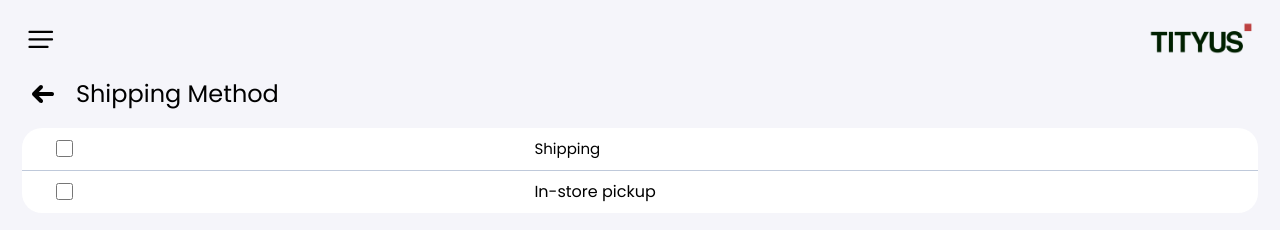
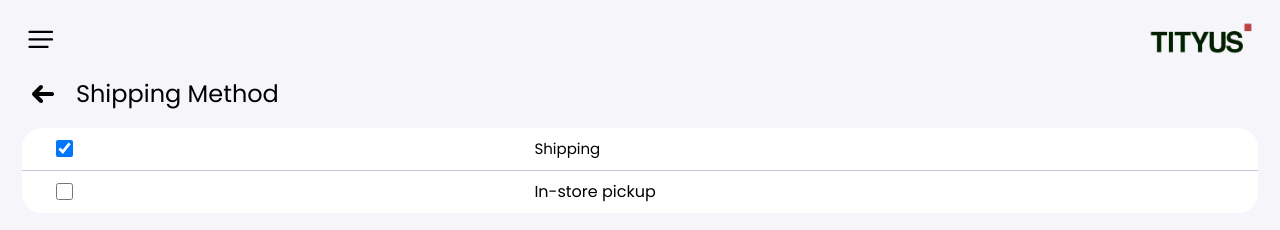
Before and after one commit to myufa/tityus-store, a Next.js app: page /shipping in a window 1280 px wide. Shown: the top 230 px of the page. Built offline with nearby package versions, Linux system fonts and the light colour scheme.

Commit message:
shiping method

```diff
--- a/components/common/product-search.tsx
+++ b/components/common/product-search.tsx
@@ -51,8 +51,7 @@ const ProductSearch = () => {
                 center fullWidth>
                 <SearchInput placeholder='Search Product' />
                 <SearchButton>
-                    <SizedImage src='/scan-search.svg' alt='Search' width={24} height={24} />
-                    <input type='file' accept='image/*' capture='user'/>
+                    <SizedImage src='/search.svg' alt='Search' width={24} height={24} />
                 </SearchButton>
             </Flex>
         </Flex>
--- a/pages/shipping.tsx
+++ b/pages/shipping.tsx
@@ -7,7 +7,7 @@ import styled from 'styled-components'
 import Flex from 'components/common/flex'
 import SizedImage from 'components/common/sized-image'
 
-import useStore from 'store'
+import useStore, { AquireMethod } from 'store'
 import { useRouter } from 'next/router'
 
 const Container = styled(Flex)`
@@ -114,6 +114,9 @@ const ShippingPage = () => {
     useHeader()
     useFooter()
 
+    const updateAquireMethod = useStore(state => state.updateAquireMethod)
+    const aquireMethod = useStore(state => state.aquireMethod)
+
     const router = useRouter()
 
     const onClickBack = () => router.back()
@@ -134,7 +137,10 @@ const ShippingPage = () => {
                     justifyContent='space-between'
                     paddingLeft={30}
                     >
-                    <MethodCheckBox type='checkbox' />
+                    <MethodCheckBox
+                        type='checkbox'
+                        checked={aquireMethod === AquireMethod.DELIVERY}
+                        onClick={() => updateAquireMethod(AquireMethod.DELIVERY)} />
                     <Flex widthPct={60}>Shipping</Flex>
                 </ShippingContainer>
                 <Flex
@@ -143,7 +149,10 @@ const ShippingPage = () => {
                     alignItems='center'
                     justifyContent='space-between'
                     paddingLeft={30}>
-                    <MethodCheckBox type='checkbox' />
+                    <MethodCheckBox
+                        type='checkbox'
+                        checked={aquireMethod === AquireMethod.PICKUP}
+                        onClick={() => updateAquireMethod(AquireMethod.PICKUP)}/>
                     <Flex widthPct={60}>In-store pickup</Flex>
                 </Flex>
             </MethodContainer>
--- a/store/index.ts
+++ b/store/index.ts
@@ -21,6 +21,11 @@ export type OrganItem = {
     inBag: boolean,
 }
 
+export enum AquireMethod {
+    DELIVERY = 'delivery',
+    PICKUP = 'pick up'
+}
+
 type StoreType = {
     menuOpen: boolean,
     toggleMenu: () => void,
@@ -31,7 +36,9 @@ type StoreType = {
     useFooter: (show?: boolean) => void,
     catalogue: Map<number, OrganItem>,
     updateCatalogue: (itemId: number, update: Partial<OrganItem>) => void,
-    clearCatalogue: () => void
+    clearCatalogue: () => void,
+    aquireMethod: AquireMethod,
+    updateAquireMethod: (medtho: AquireMethod) => void
 }
 const useStore = create<StoreType>(set => ({
     menuOpen: false,
@@ -56,7 +63,9 @@ const useStore = create<StoreType>(set => ({
         }
         return ({ catalogue: newMap })
     }),
-    clearCatalogue: () => set(state => ({ catalogue: organCatalogue }))
+    clearCatalogue: () => set(state => ({ catalogue: organCatalogue })),
+    aquireMethod: AquireMethod.DELIVERY,
+    updateAquireMethod: (method: AquireMethod) => set(state => ({ aquireMethod: method }))
 }))
 
 export default useStore
```
Also changed, not shown: pages/confirmed.tsx (+6 -3 lines), public/search.svg (added).
